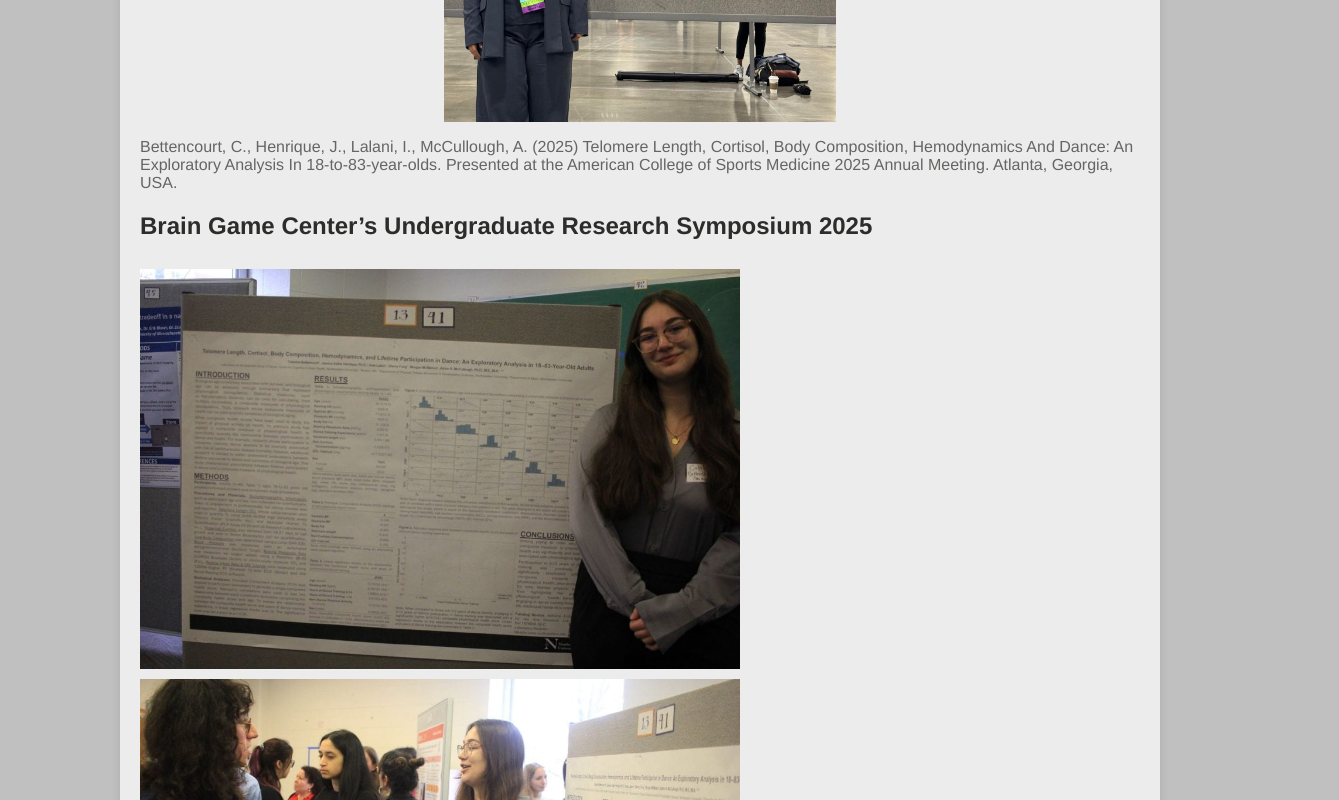
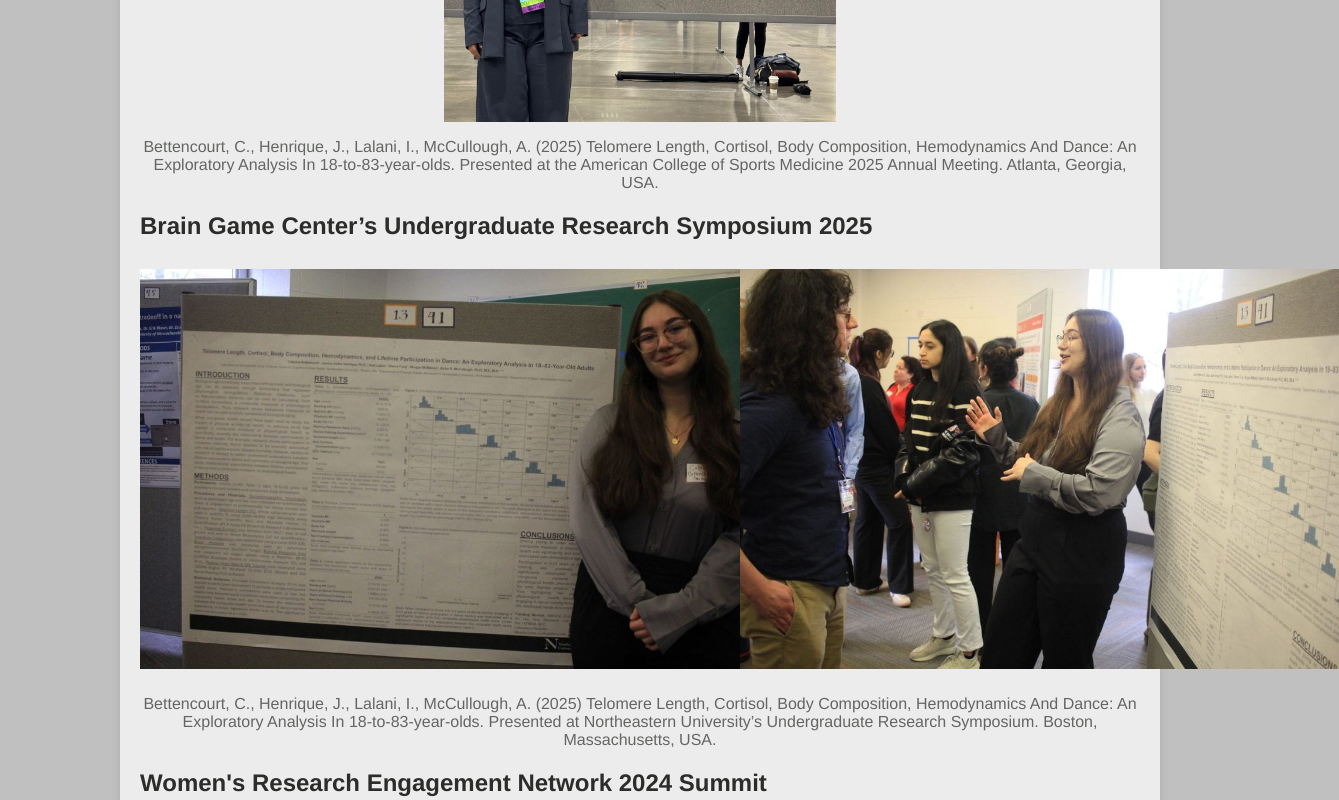
Before and after one commit to bettencourt-c/updates, a plain HTML site: page index.html in a window 1280 px wide. Shown: the part 600-1400 px from the top of the page, 1339 px wide, since content can reach past the window. Drawn offline with Linux system fonts and the light colour scheme.

Commit message:
Update styles.css

```diff
--- a/styles.css
+++ b/styles.css
@@ -57,6 +57,10 @@ header {
     flex: 1 1 300px;
 }
 
+p {
+    text-align: center;
+}
+
 .contact-info {
     display: flex;
     align-items: flex-start;
@@ -86,7 +90,7 @@ img {
     max-width: 100%;
 }
 .double-image {
-    display: inline-block;
+    display: flex;
 
 }
 .contact-info p {
```
